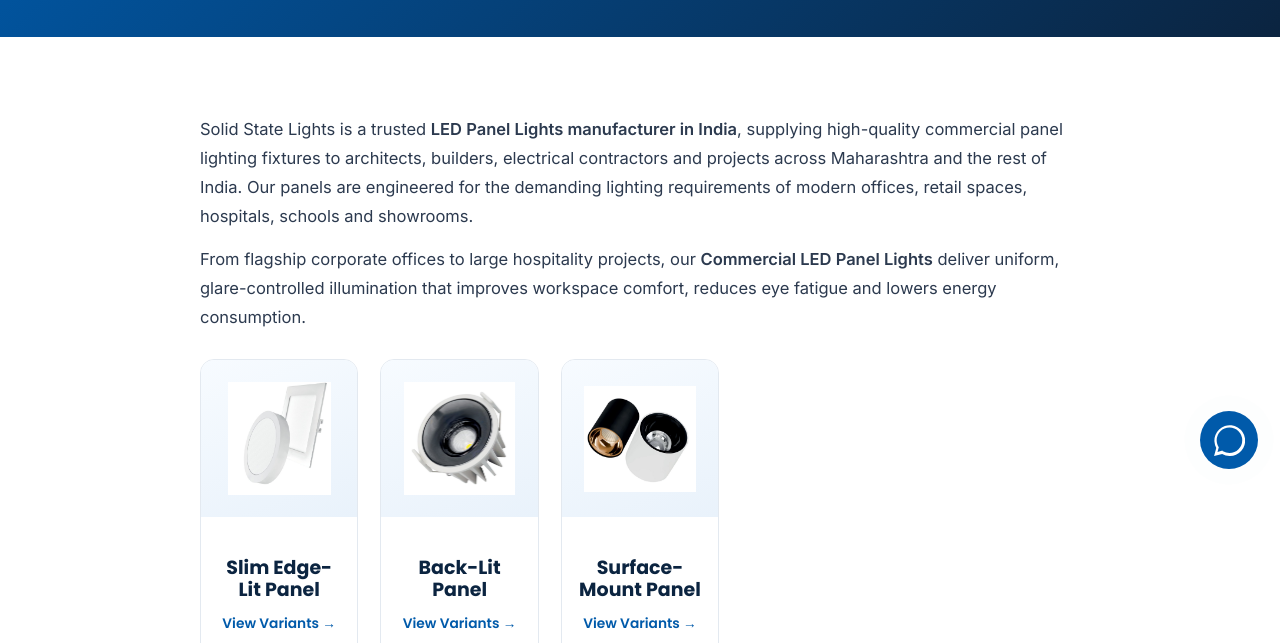
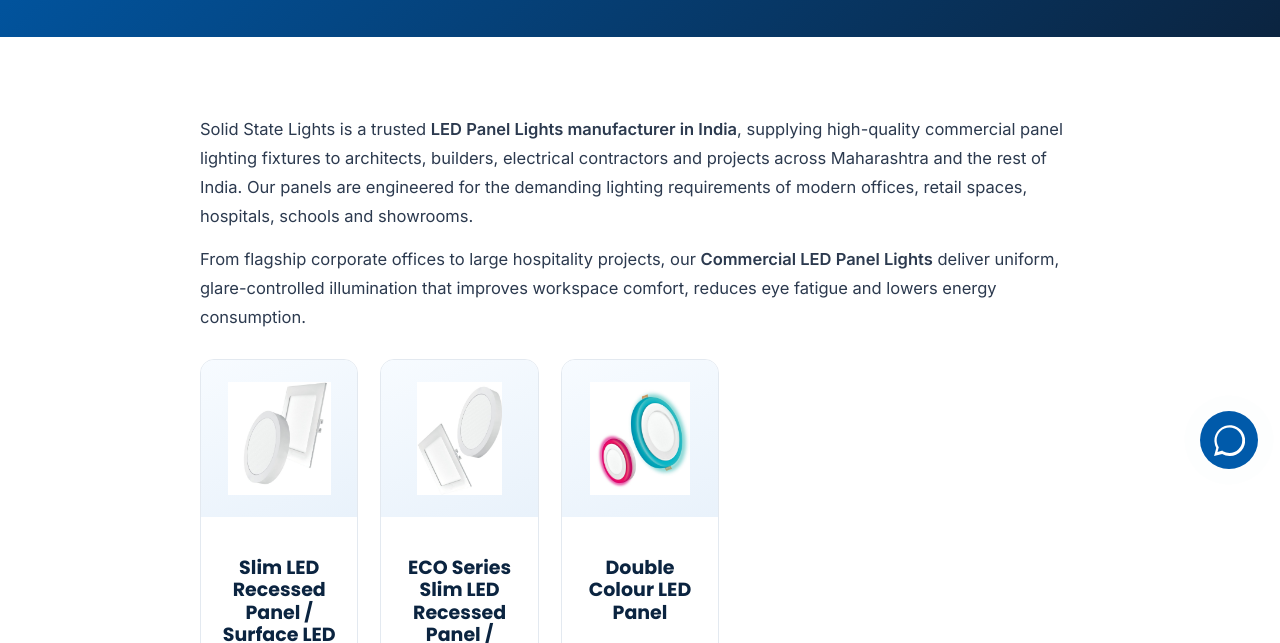
Before and after one commit to RomeomittalOP/SOLID, a plain HTML site: page led-panel-lights.html in a window 1280 px wide. Shown: the part 309-952 px from the top of the page. Drawn offline with Linux system fonts and the light colour scheme.

Commit message:
Client briefing edits: rename panel cards, replace adjustable surface + PVC track cards
led-panel-lights: 3 cards renamed to match client copy
- Slim LED Recessed Panel / Surface LED Panel
- ECO Series Slim LED Recessed Panel / Surface LED Panel
- Double Colour LED Panel

surface-cylinder-lights: replaced 'Adjustable Surface Spotlight' card
with 'Movable Surface COB Light' (real SOLID product, SLCB12).

led-track-lights: replaced 'PVC Track Rail' card with 'Metal Movable
Surface Track Light'. Stripped remaining PVC mentions from body, why-buy
bullet, spec list, FAQ and FAQ schema; replaced with industry-standard
3-wire track mounting language.

```diff
--- a/led-panel-lights.html
+++ b/led-panel-lights.html
@@ -82,16 +82,16 @@
 
         <div class="cat-grid" style="margin:28px 0">
           <article class="cat-card">
-            <div class="cat-media"><img loading="lazy" src="/assets/products/m_02_1.jpg" alt="SOLID Slim Edge-Lit Panel" /></div>
-            <div class="cat-body"><h3>Slim Edge-Lit Panel</h3><a href="/products" class="cat-link">View Variants →</a></div>
+            <div class="cat-media"><img loading="lazy" src="/assets/products/m_02_1.jpg" alt="SOLID Slim LED Recessed Panel / Surface LED Panel — aluminium round and square" /></div>
+            <div class="cat-body"><h3>Slim LED Recessed Panel / Surface LED Panel</h3><a href="/products" class="cat-link">View Variants →</a></div>
           </article>
           <article class="cat-card">
-            <div class="cat-media"><img loading="lazy" src="/assets/products/prod-01.jpg" alt="SOLID Back-Lit Panel" /></div>
-            <div class="cat-body"><h3>Back-Lit Panel</h3><a href="/products" class="cat-link">View Variants →</a></div>
+            <div class="cat-media"><img loading="lazy" src="/assets/products/m_03_1.jpg" alt="SOLID ECO Series Slim LED Recessed Panel / Surface LED Panel" /></div>
+            <div class="cat-body"><h3>ECO Series Slim LED Recessed Panel / Surface LED Panel</h3><a href="/products" class="cat-link">View Variants →</a></div>
           </article>
           <article class="cat-card">
-            <div class="cat-media"><img loading="lazy" src="/assets/products/m_06_1.jpg" alt="SOLID Surface-Mount Panel" /></div>
-            <div class="cat-body"><h3>Surface-Mount Panel</h3><a href="/products" class="cat-link">View Variants →</a></div>
+            <div class="cat-media"><img loading="lazy" src="/assets/products/m_04_1.jpg" alt="SOLID Double Colour LED Panel — RGB outer ring with white centre" /></div>
+            <div class="cat-body"><h3>Double Colour LED Panel</h3><a href="/products" class="cat-link">View Variants →</a></div>
           </article>
         </div>
 
```
Also changed, not shown: led-track-lights.html (+8 -8 lines), surface-cylinder-lights.html (+2 -2 lines).
